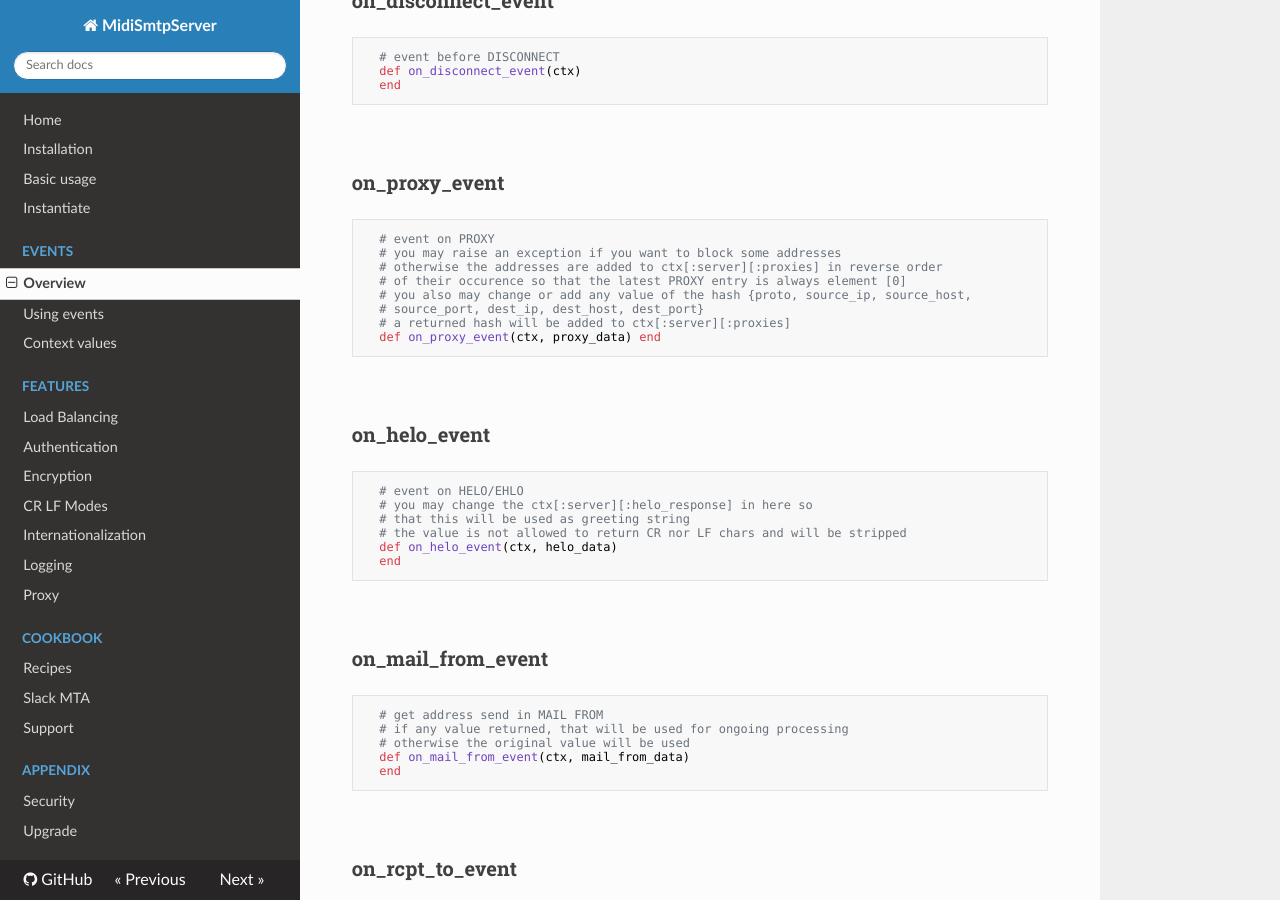
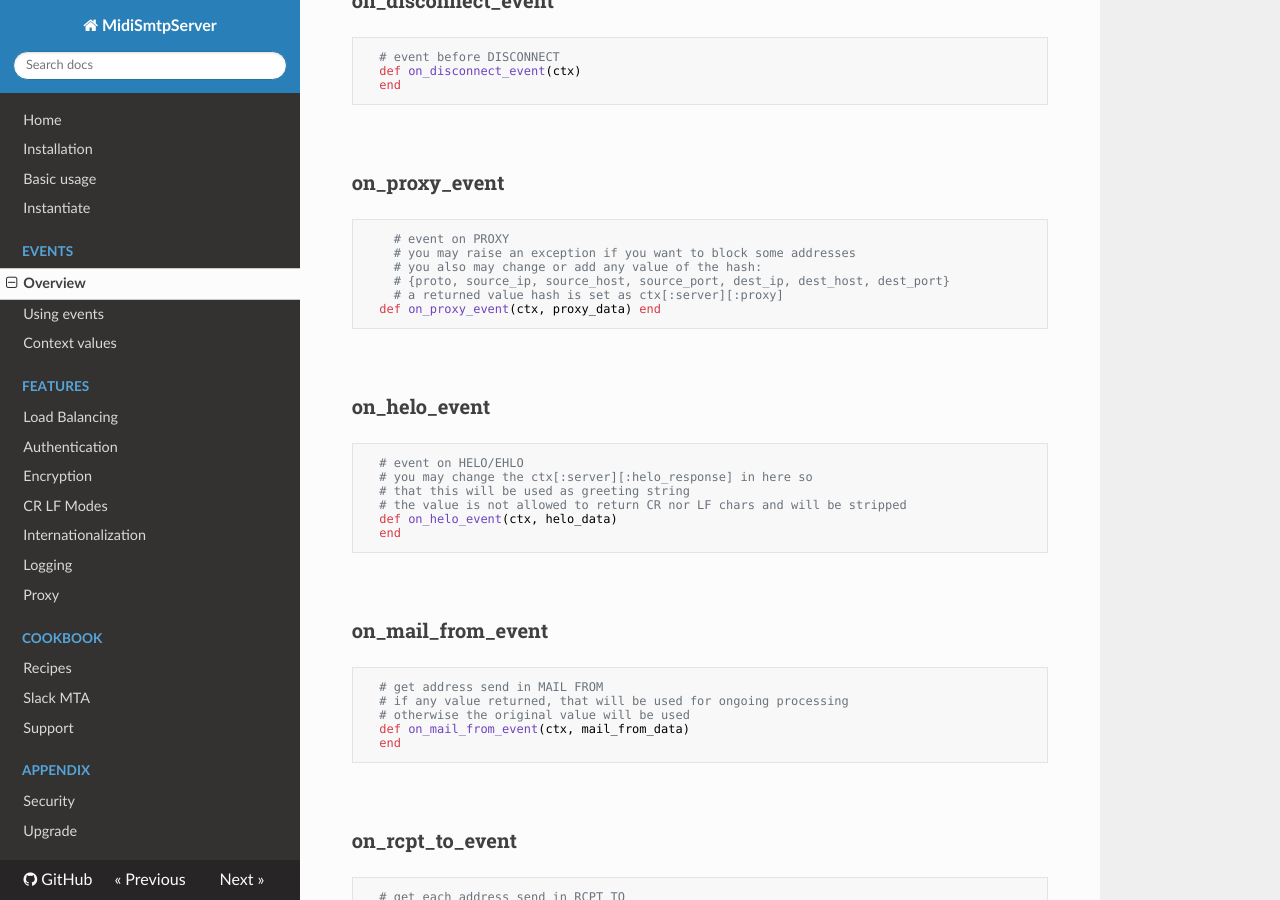
Before and after one commit to 4commerce-technologies-AG/midi-smtp-server, an MkDocs documentation site: the page built from mkdocs/events.md, in a window 1280 px wide and 900 px high, scrolled down 765 px. Built offline with MkDocs 1.6.1, drawn with Linux system fonts in a browser that asks for light colours; nearby versions of some CDN libraries.

Commit message:
mod: update documentation for PROXY implementation

````diff
--- a/mkdocs/events.md
+++ b/mkdocs/events.md
@@ -45,13 +45,11 @@ MidiSmtpServer can be easily customized via subclassing. Simply subclass the `Mi
 ### on_proxy_event
 
 ```rb
-  # event on PROXY
-  # you may raise an exception if you want to block some addresses
-  # otherwise the addresses are added to ctx[:server][:proxies] in reverse order
-  # of their occurence so that the latest PROXY entry is always element [0]
-  # you also may change or add any value of the hash {proto, source_ip, source_host,
-  # source_port, dest_ip, dest_host, dest_port}
-  # a returned hash will be added to ctx[:server][:proxies]
+    # event on PROXY
+    # you may raise an exception if you want to block some addresses
+    # you also may change or add any value of the hash:
+    # {proto, source_ip, source_host, source_port, dest_ip, dest_host, dest_port}
+    # a returned value hash is set as ctx[:server][:proxy]
   def on_proxy_event(ctx, proxy_data) end
 ```
 
````
Also changed, not shown: mkdocs/context_values.md (+4 -4 lines), mkdocs/feature_proxy.md (+3 -3 lines).
